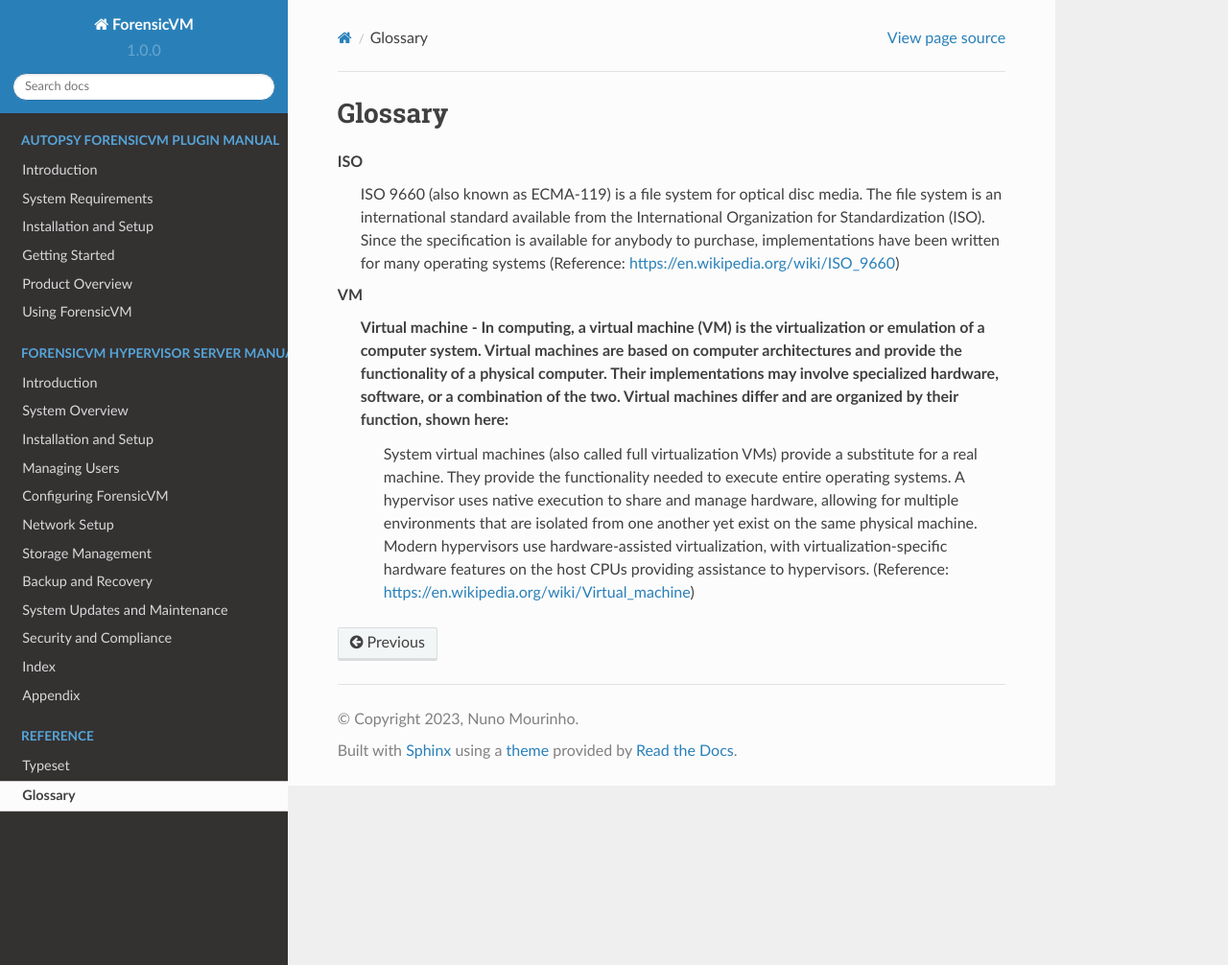
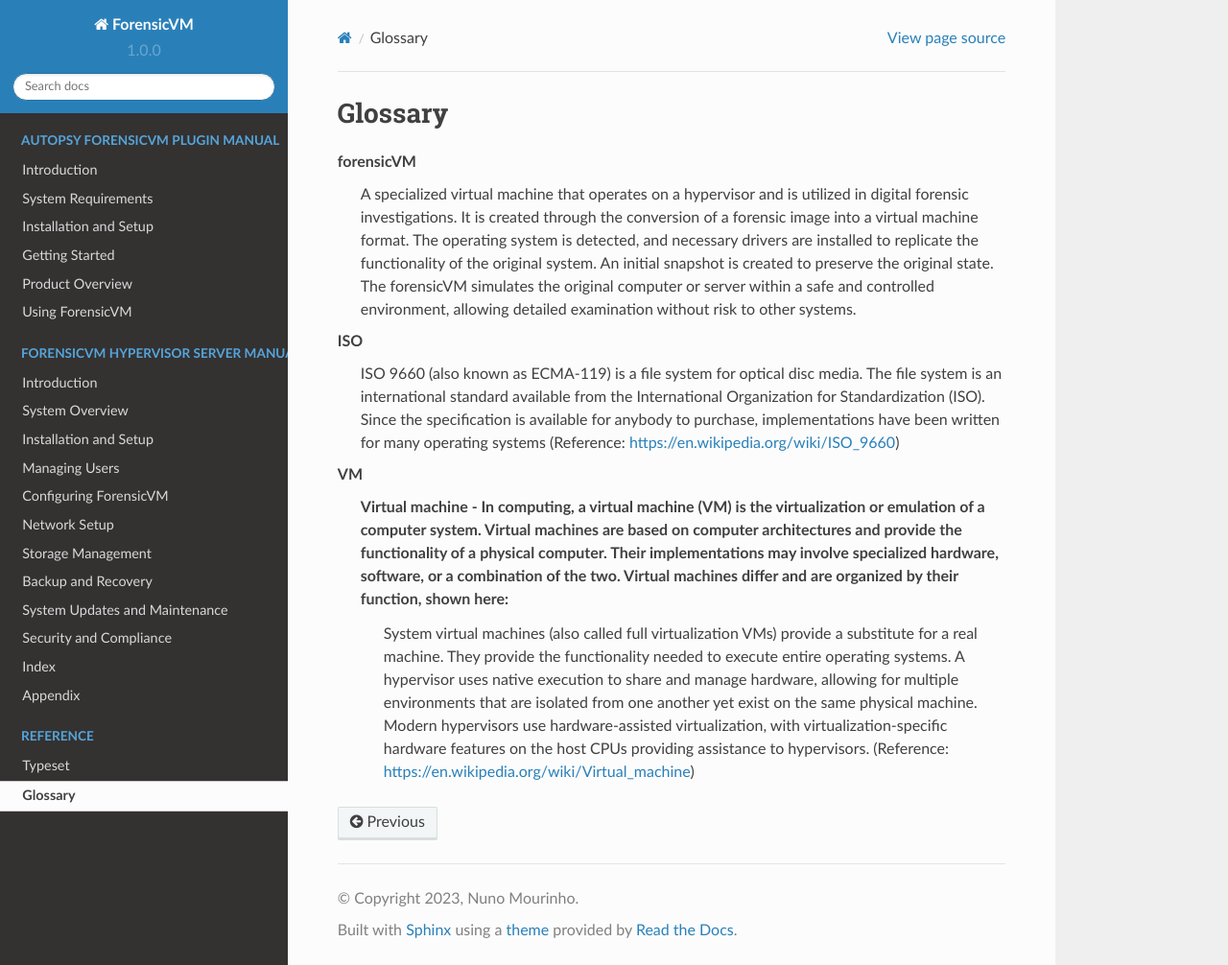
Before and after one commit to nunomourinho/ForensicVMServerAndClientDocs, a Sphinx documentation site: the page built from docs/glossary.rst, in a window 1280 px wide and 1006 px high. Shown: the whole window at 96% size. Built offline with Sphinx 7.4.7 and the Read the Docs theme 2.0.0, drawn with Linux system fonts in a browser that asks for light colours; pages that are not in the unit, such as notebooks, are missing from menus.

Commit message:
Update glossary.rst

```diff
--- a/docs/glossary.rst
+++ b/docs/glossary.rst
@@ -2,6 +2,9 @@ Glossary
 =========
 
 .. glossary::
+
+   forensicVM
+      A specialized virtual machine that operates on a hypervisor and is utilized in digital forensic investigations. It is created through the conversion of a forensic image into a virtual machine format. The operating system is detected, and necessary drivers are installed to replicate the functionality of the original system. An initial snapshot is created to preserve the original state. The forensicVM simulates the original computer or server within a safe and controlled environment, allowing detailed examination without risk to other systems.
 
    ISO
       ISO 9660 (also known as ECMA-119) is a file system for optical disc media. The file system is an international standard available from the International Organization for Standardization (ISO). Since the specification is available for anybody to purchase, implementations have been written for many operating systems (Reference: https://en.wikipedia.org/wiki/ISO_9660)
```
